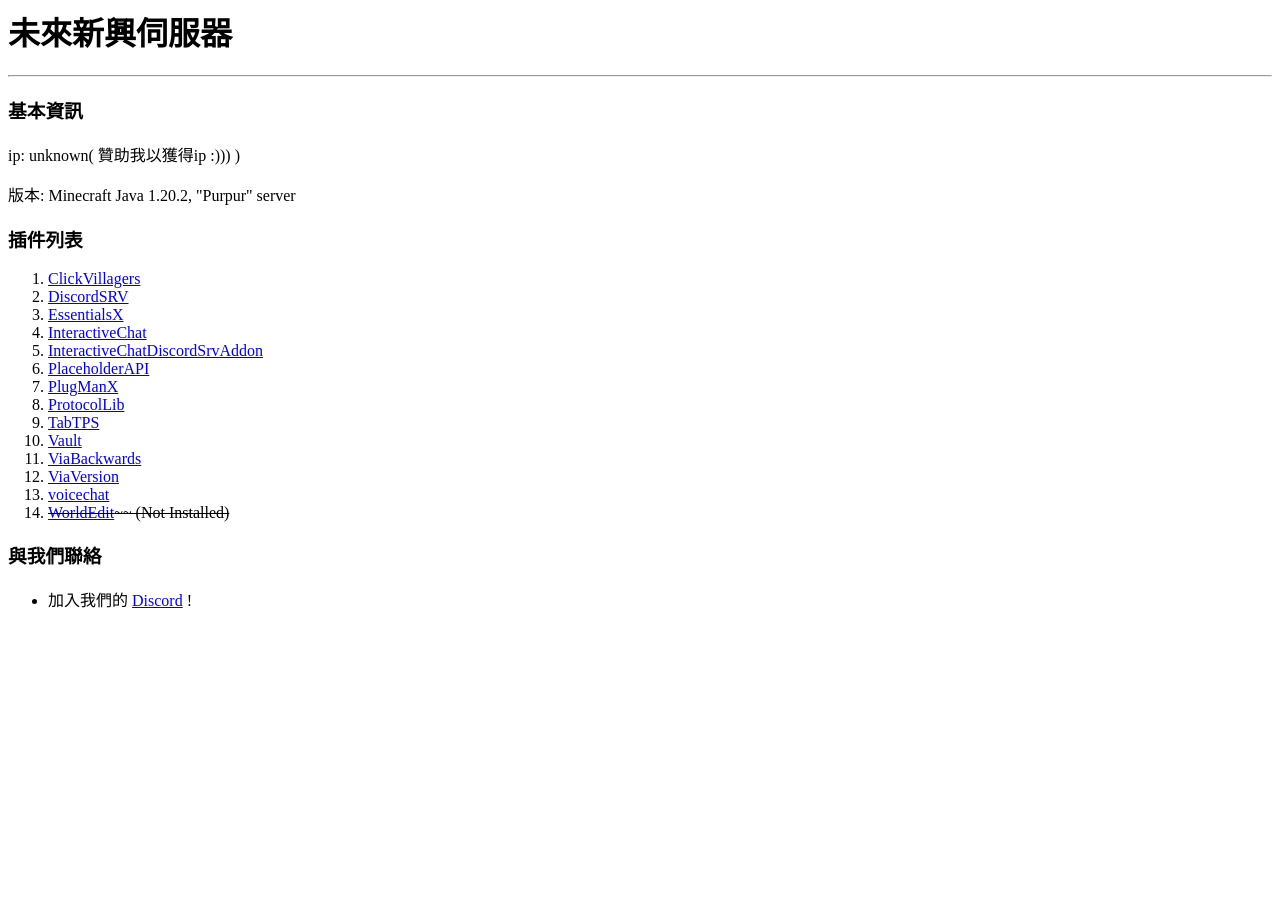
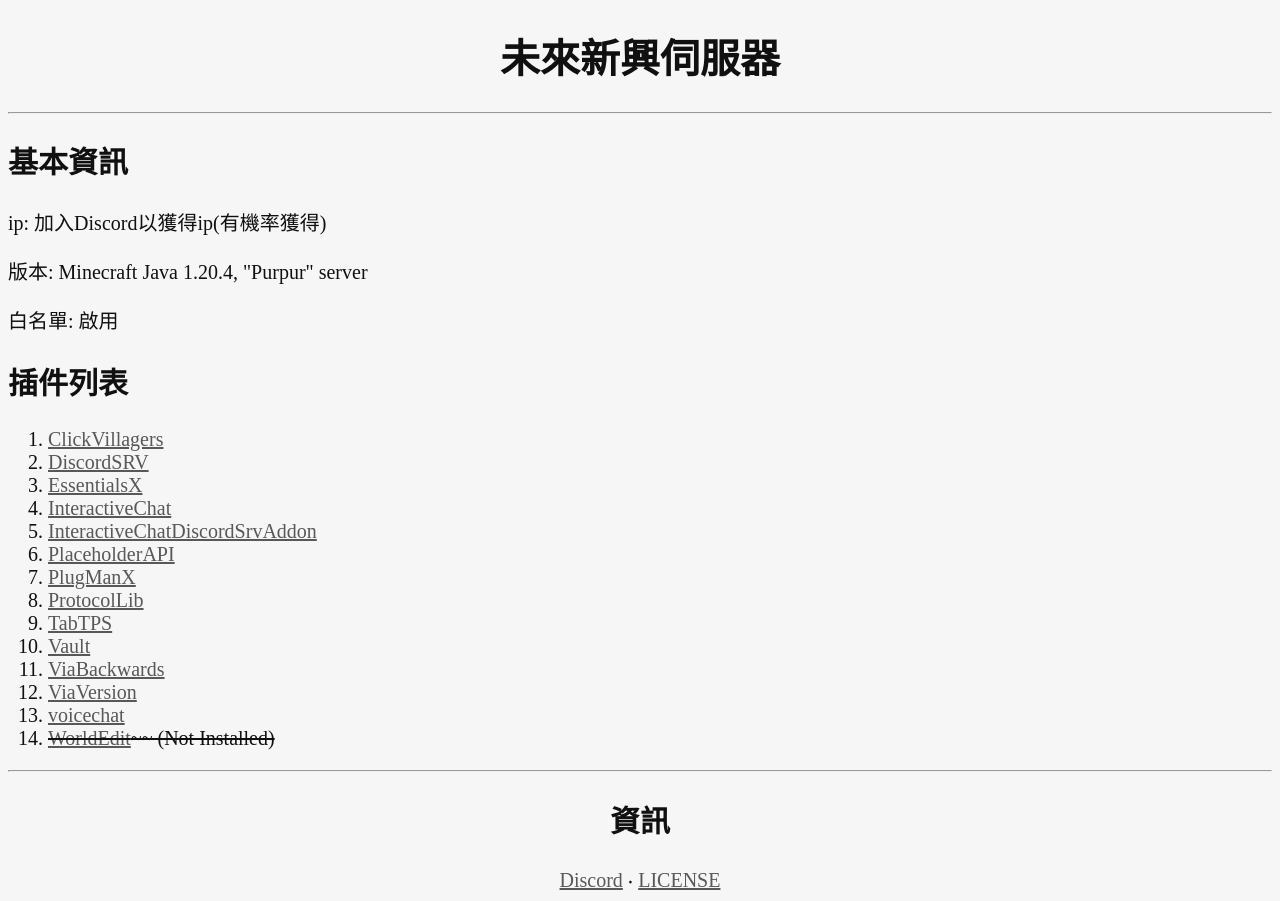
Before and after one commit to Tsaitou7361/innovation, a plain HTML site: page index.html in a window 1280 px wide. Before the commit the page ends 800 px from the top, so only its background shows below. Drawn offline with Linux system fonts and the light colour scheme.

Commit message:
update website theme-color and add README.md

```diff
--- a/index.html
+++ b/index.html
@@ -1,15 +1,171 @@
-<html>
+<!DOCTYPE html>
+<html lang="zh">
   <head>
     <meta charset="utf-8">
     <title>未來新興伺服器</title>
+    <meta name="color-scheme" content="light dark">
+    <meta name="theme-color" content="#fff">
+    <meta name="viewport" content="width=device-width, initial-scale=1.0, maximum-scale=1.0, user-scalable=yes">
+    <style>
+      /* Copyright 2017 The Chromium Authors
+      * Use of this source code is governed by a BSD-style license that can be
+      * found in the LICENSE file. */
+
+      /* Here is LICENSE of Chromium.
+      * https://raw.githubusercontent.com/chromium/chromium/main/LICENSE */
+
+      /* Code below are NOT modified */
+
+     a {
+       color: var(--link-color);
+     }
+
+     body {
+       --background-color: #fff;
+       --error-code-color: var(--google-gray-700);
+       --google-blue-100: rgb(210, 227, 252);
+       --google-blue-300: rgb(138, 180, 248);
+       --google-blue-600: rgb(26, 115, 232);
+       --google-blue-700: rgb(25, 103, 210);
+       --google-gray-100: rgb(241, 243, 244);
+       --google-gray-300: rgb(218, 220, 224);
+       --google-gray-500: rgb(154, 160, 166);
+       --google-gray-50: rgb(248, 249, 250);
+       --google-gray-600: rgb(128, 134, 139);
+       --google-gray-700: rgb(95, 99, 104);
+       --google-gray-800: rgb(60, 64, 67);
+       --google-gray-900: rgb(32, 33, 36);
+       --heading-color: var(--google-gray-900);
+       --link-color: rgb(88, 88, 88);
+       --popup-container-background-color: rgba(0,0,0,.65);
+       --primary-button-fill-color-active: var(--google-blue-700);
+       --primary-button-fill-color: var(--google-blue-600);
+       --primary-button-text-color: #fff;
+       --quiet-background-color: rgb(247, 247, 247);
+       --secondary-button-border-color: var(--google-gray-500);
+       --secondary-button-fill-color: #fff;
+       --secondary-button-hover-border-color: var(--google-gray-600);
+       --secondary-button-hover-fill-color: var(--google-gray-50);
+       --secondary-button-text-color: var(--google-gray-700);
+       --small-link-color: var(--google-gray-700);
+       --text-color: var(--google-gray-700);
+       --edge-background: var(--edge-grey-background);
+       --edge-black: #101010;
+       --edge-focus-color: #838383;
+       --edge-blue-hover: #0078D4;
+       --edge-blue-pressed: #1081D7;
+       --edge-blue-rest: #0070C6;
+       --edge-blue-selected: #004274;
+       --edge-border-hover:#949494;
+       --edge-border-pressed: #ADADAD;
+       --edge-border-rest: #C5C5C5;
+       --edge-grey-background: #F6F6F6;
+       --edge-grey-selected: #C6C6C6;
+       --edge-light-grey-hover: #F3F3F3;
+       --edge-light-grey-pressed: #F7F7F7;
+       --edge-light-grey-rest: #EFEFEF;
+       --edge-primary-text-color: var(--edge-black);
+       --edge-secondary-text-color: var(--edge-text-grey-rest);
+       --edge-text-blue-hover: #0070C6;
+       --edge-text-blue-rest: #0061AB;
+       --edge-text-blue-pressed: #1081D7;
+       --edge-text-grey-rest: #6F6F6F;
+       --edge-white: #FFFFFF;
+       --edge-primary-button-focus-shadow: 0 0 0 2px inset #F2F8FD;
+       --edge-focus-outline: 2px solid var(--edge-focus-color);
+       background: var(--edge-background);
+       color: var(--edge-primary-text-color);
+       word-wrap: break-word;
+     }
+
+     .nav-wrapper .secondary-button {
+       background: var(--secondary-button-fill-color);
+       border: 1px solid var(--secondary-button-border-color);
+       color: var(--secondary-button-text-color);
+       float: none;
+       margin: 0;
+       padding: 8px 16px;
+     }
+
+     .hidden {
+       display: none;
+     }
+
+     html {
+       -webkit-text-size-adjust: 100%;
+       font-size: 125%;
+     }
+
+     .icon {
+       background-repeat: no-repeat;
+       background-size: 100%;
+     }
+
+     @media (prefers-color-scheme: dark) {
+       body {
+         --background-color: var(--google-gray-900);
+         --error-code-color: var(--google-gray-500);
+         --heading-color: var(--google-gray-500);
+         --link-color: var(--google-blue-300);
+         --primary-button-fill-color-active: rgb(129, 162, 208);
+         --primary-button-fill-color: var(--google-blue-300);
+         --primary-button-text-color: var(--google-gray-900);
+         --quiet-background-color: var(--background-color);
+         --secondary-button-border-color: var(--google-gray-700);
+         --secondary-button-fill-color: var(--google-gray-900);
+         --secondary-button-hover-fill-color: rgb(48, 51, 57);
+         --secondary-button-text-color: var(--google-blue-300);
+         --small-link-color: var(--google-blue-300);
+         --text-color: var(--google-gray-500);
+         --edge-black: #FFFFFF;
+         --edge-focus-color: #888;
+         --edge-blue-hover: #0070C6;
+         --edge-blue-pressed: #0069B9;
+         --edge-blue-rest: #0078D4;
+         --edge-blue-selected: #63ACE5;
+         --edge-border-hover:#909090;
+         --edge-border-pressed: #787878;
+         --edge-border-rest: #575757;
+         --edge-grey-background: #2D2D2D;
+         --edge-grey-selected: #676767;
+         --edge-light-grey-hover: #424242;
+         --edge-light-grey-pressed: #3E3E3E;
+         --edge-light-grey-rest: #464646;
+         --edge-text-blue-hover: #429BDF;
+         --edge-text-blue-rest: #63ACE5;
+         --edge-text-blue-pressed: #2189DA;
+         --edge-text-grey-rest: #949494;
+         --edge-white: #1D1D1D;
+         --edge-primary-button-focus-shadow: 0 0 0 2px inset #F2F8FD;
+       }
+     }
+     </style>
+     <style>
+      /* This block of code is written by Tsaitou7361*/
+      .center {
+        display: block;
+        margin-left: auto;
+        margin-right: auto;
+        text-align: center;
+      }
+      ol.center {
+        list-style-position: inside;
+      }
+     </style>
   </head>
   <body>
+
+    <header class="center">
       <h1>未來新興伺服器</h1>
     <hr>
-    <h3>基本資訊</h3>
-    <p>ip: unknown( 贊助我以獲得ip :))) )</p>
-    <p>版本: Minecraft Java 1.20.2, "Purpur" server</p>
-    <h3>插件列表</h3>
+    </header>
+
+    <h2>基本資訊</h2>
+      <p>ip: 加入Discord以獲得ip(有機率獲得)</p>
+      <p>版本: Minecraft Java 1.20.4, "Purpur" server</p>
+      <p>白名單: 啟用</p>
+
+    <h2>插件列表</h2>
       <ol type="1">
         <li>
           <a href="https://modrinth.com/plugin/clickvillagers">ClickVillagers</a>
@@ -56,11 +212,10 @@
           </del>
         </li>
       </ol>
-    <h3>與我們聯絡</h3>
-    <ul>
-      <li>
-        加入我們的 <a href="https://discord.gg/aAPbFKynn">Discord</a> !
-      </li>
-    </ul>
+    <footer class="center">
+      <hr>
+      <h2>資訊</h2>
+      <a href="https://tsaitou7361.github.io/Discord">Discord</a> ‧ <a href="https://raw.githubusercontent.com/tsaitou7361/innovation/main/LICENSE">LICENSE</a>
+    </footer>
   </body>
 </html>
```
Also changed, not shown: 1 other file. Lines whose indentation alone changed are shown as unchanged.
